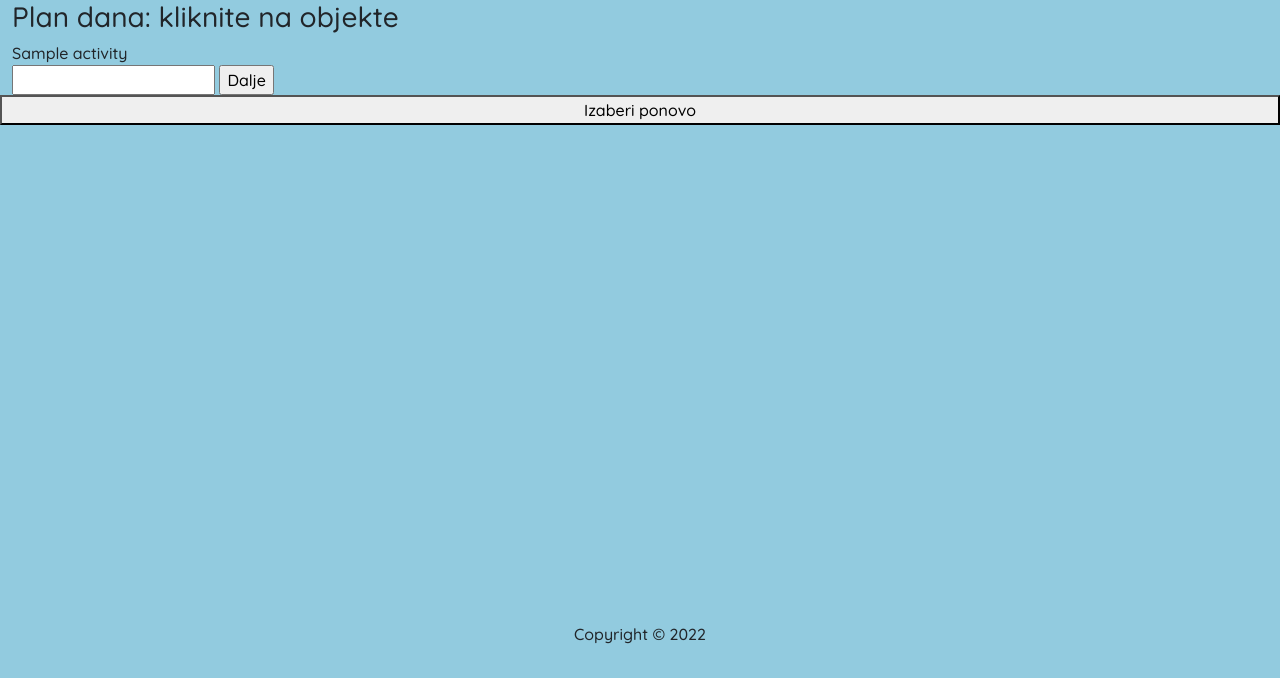
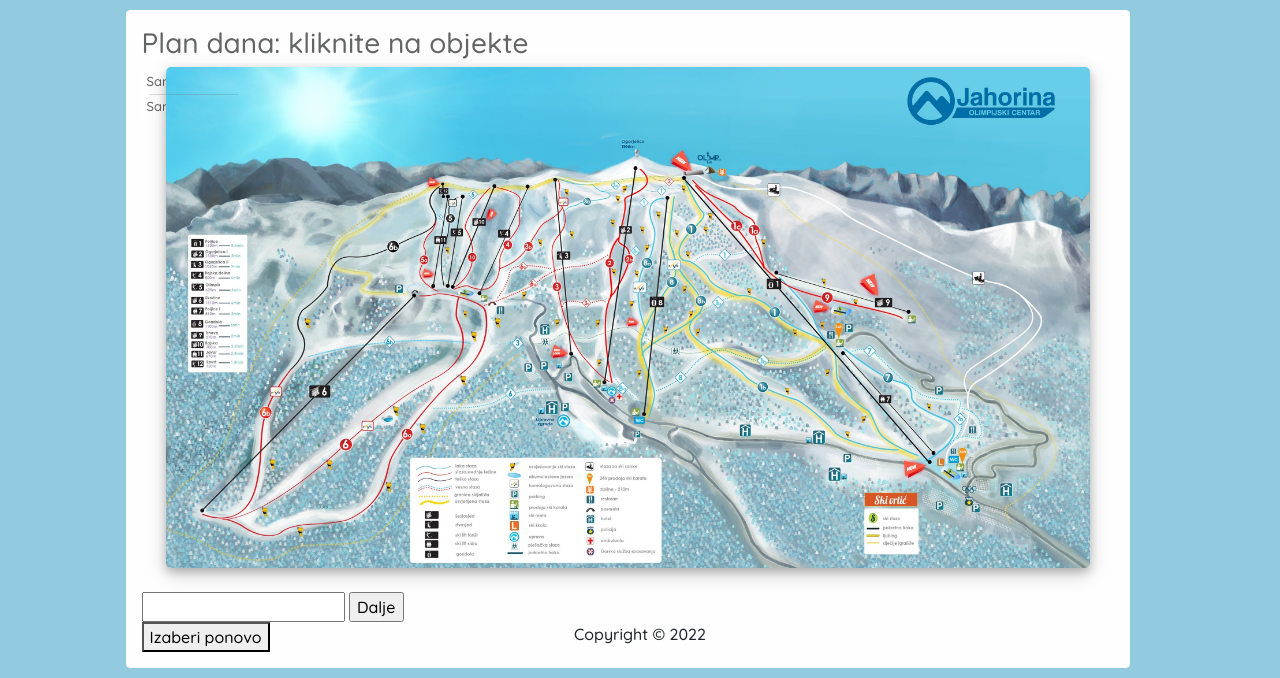
Before and after one commit to teodorcvijovic/Aplikacija-za-planiranje-skijaskih-aktivnosti, a Django app: template faza 5/djangoProject/templates/planMyDaySecond.html in a window 1280 px wide. Shown: the part 138-816 px from the top of the page. Before the commit the page ends 782 px from the top, so only its background shows below. Run offline with Django 4.2, Linux system fonts and the light colour scheme; the template is opened without the code that fills it: most values are stand-ins (such as "Sample title", 1, 10 or a date in 2020); some libraries are stand-ins or nearby versions.

Commit message:
Prikaz aktivnosti na mapi - isplaniraj dan. Popravljen selektor lokacije

```diff
--- a/faza 5/djangoProject/djangoProject/settings.py
+++ b/faza 5/djangoProject/djangoProject/settings.py
@@ -81,7 +81,7 @@ DATABASES = {
         'ENGINE': 'django.db.backends.mysql',
         'NAME': 'jahorina', # database name
         'USER': 'root',
-        'PASSWORD': 'Lozinka123.', # depends on your local mysql settings
+        'PASSWORD': 'password123', # depends on your local mysql settings
         'PORT': '3306',
         'HOST': 'localhost'
     }
--- /dev/null
+++ b/faza 5/djangoProject/jahorina/static/css/planMyDaySecond.css
@@ -0,0 +1,34 @@
+#planMyDaySecondContent {
+    width: 80%;
+    min-width: min-content;
+    margin: 10px;
+    padding: 15px;
+}
+
+#jahorinaMap img {
+    border-radius: 5px;
+    box-shadow: 0 4px 8px 0 rgba(0, 0, 0, 0.2), 0 6px 20px 0 rgba(0, 0, 0, 0.19);
+
+}
+
+.pinLabel {
+    background-color: rgba(255, 255, 255, 0.8);
+    padding: 3px;
+    border-radius: 5px;
+    font-size: small;
+    border: 2px solid rgba(255, 255, 255, 0.8);
+}
+
+.pinLabel:hover {
+    border: 2px solid #04aa6d;
+}
+
+hr {
+    margin: 2px;
+
+}
+
+.pinClicked {
+    border: 2px solid #04aa6d;
+    background-color: rgba(185, 183, 183, 0.8);
+}
--- a/faza 5/djangoProject/jahorina/static/js/planMyDaySecond.js
+++ b/faza 5/djangoProject/jahorina/static/js/planMyDaySecond.js
@@ -1,3 +1,5 @@
+// teodor & filip
+
 $(document).ready(function() {
 
     function addListeners() {
@@ -6,6 +8,7 @@ $(document).ready(function() {
 
         activities.each(function() {
             $(this).click(function () {
+
                 let a_id = $(this).val()
                 let field = $('#a_id_list')
                 if (a_ids.includes("," + a_id + ","))
@@ -25,5 +28,42 @@ $(document).ready(function() {
         })
     }
 
+    function positionPins() {
+        let pins = $(".pinLabel")
+        pins.each(function (event) {
+            let idElem = this.id;
+            let arr = this.id.split(" ");
+            let regex = /\d\.\d*/;
+
+            let percX = regex.exec(arr[0])[0];
+            let percY = regex.exec(arr[1])[0];
+
+            let width = $("#jahorinaPict").width();
+            let height = $("#jahorinaPict").height();
+
+            let elem = document.getElementById("jahorinaPict");
+            let imgX = elem.offsetTop
+            let imgY = elem.offsetLeft
+
+            // koliko levo i dole u odnosu na POCETAK SLIKE
+            let x = Math.round(width * percX) + imgX - 15;
+            let y = Math.round(height * percY) + imgY - 35;
+
+
+            $(this).css({
+                "position": "absolute",
+                "left": x,
+                "top": y
+            })
+        })
+    }
+
+    $(".pinLabel").click(function () {
+        $(this).toggleClass("pinClicked");
+    })
+
+    $(window).resize(function(){location.reload();});
+
     addListeners()
+    positionPins()
 })
--- a/faza 5/djangoProject/templates/planMyDaySecond.html
+++ b/faza 5/djangoProject/templates/planMyDaySecond.html
@@ -1,4 +1,4 @@
-<!-- lara -->
+<!-- filip -->
 
 {% extends 'base.html' %}
 {% load static %}
@@ -6,6 +6,7 @@
 {% block links %}
     <script src="{% static 'jquery/jquery-3.6.0.js' %}"></script>
     <script src = "{% static 'js/planMyDaySecond.js' %}"></script>
+    <link href="{% static "css/planMyDaySecond.css" %}" rel="stylesheet">
 {% endblock %}
 
 {% block title %}
@@ -13,17 +14,37 @@
 {% endblock %}
 
 {% block content %}
+<div class="row justify-content-center">
+<div class="alert alert-light" id="planMyDaySecondContent">
 
     <h3>Plan dana: kliknite na objekte </h3>
 
     <form method="post" action="{% url 'planMyDayFinal' %}">
     {% csrf_token %}
+    <div style="height: 0">
      {% for act in activities %}
          <!-- action listeners are added via javascript -->
          <input type="checkbox" name="a_id" value="{{ act.id }}" id="a_id{{ act.id }}" style="display: none">
-                    <label for="a_id{{ act.id }}">{{ act.obj_name }} </label>
+            <label class="pinLabel" for="a_id{{ act.id }}" id="x{{ act.x }} y{{ act.y }}">
+                {% if act.type.root == 0 %}
+                    <i class="fa-solid fa-sun"></i> {{ act.type.name }}
+                    {% elif act.type.root == 1 %}
+                    <i class="fa-solid fa-person-skiing"></i> {{ act.type.name }}
+                    {% else %}
+                    <i class="fa-solid fa-moon"></i> {{ act.type.name }}
+                {% endif %}
+                <hr>
+                <i class="fa-solid fa-location-dot" style="color: crimson"></i>
+                {{ act.obj_name }}
+            </label>
          <br>
     {% endfor %}
+    </div>
+
+    <div id="jahorinaMap" class="d-flex justify-content-center">
+        <img src="{% static 'icons/oc-jahorina-ski-mapa9.jpg' %}" id="jahorinaPict" style="width: 95%">
+    </div>
+    <br>
     <!-- needs to be hidden, used for activity ids passing -->
     <input type="text" name="activity_id_list" id="a_id_list">
     <input type="submit" value="Dalje">
@@ -31,4 +52,8 @@
 
     <button onclick="window.location.reload()">Izaberi ponovo</button>
 
+</div>
+</div>
+
+
 {% endblock %}
```
Also changed, not shown: faza 5/djangoProject/jahorina/static/js/defineActivity.js (+21 -7 lines). Lines whose indentation alone changed are shown as unchanged.
